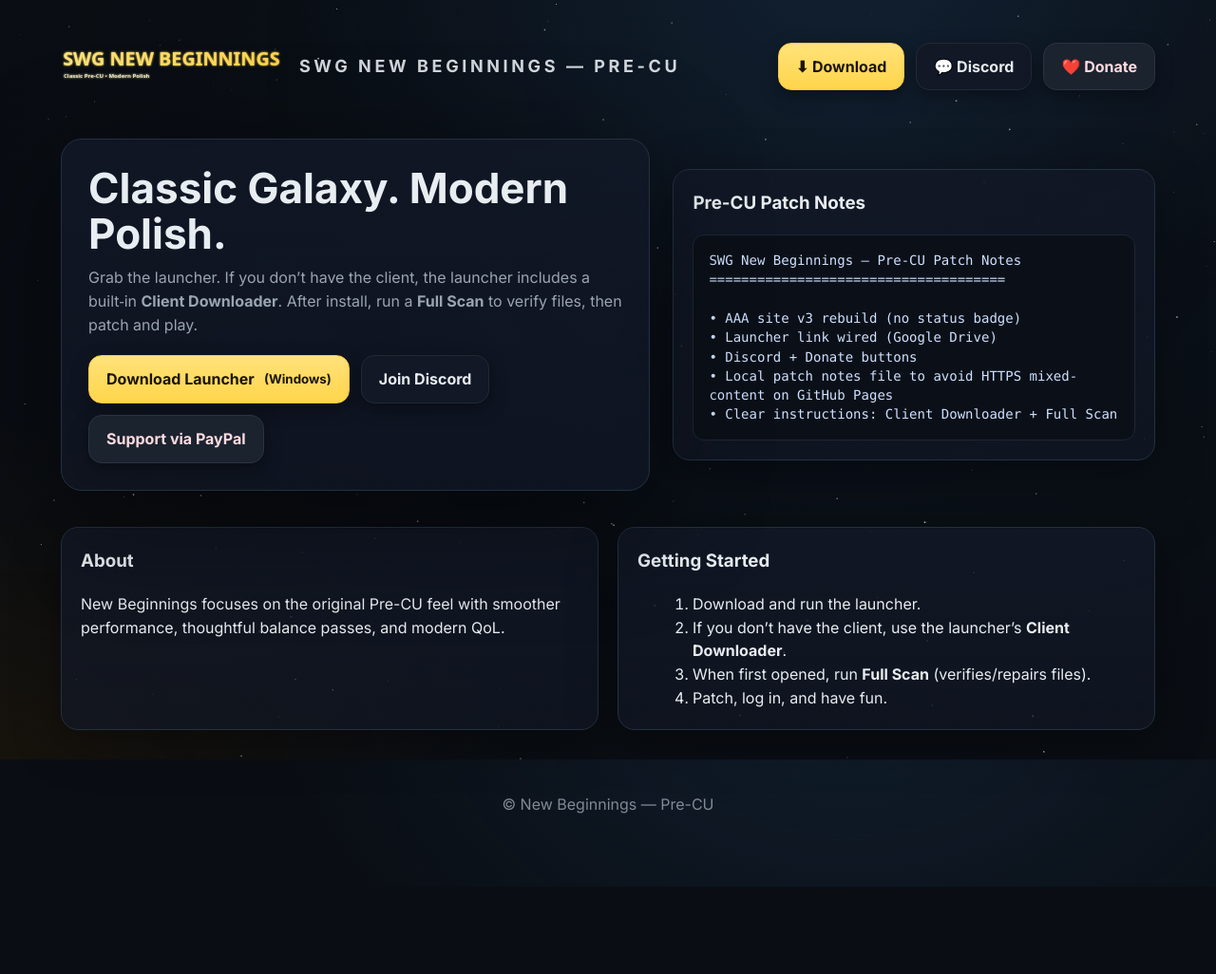
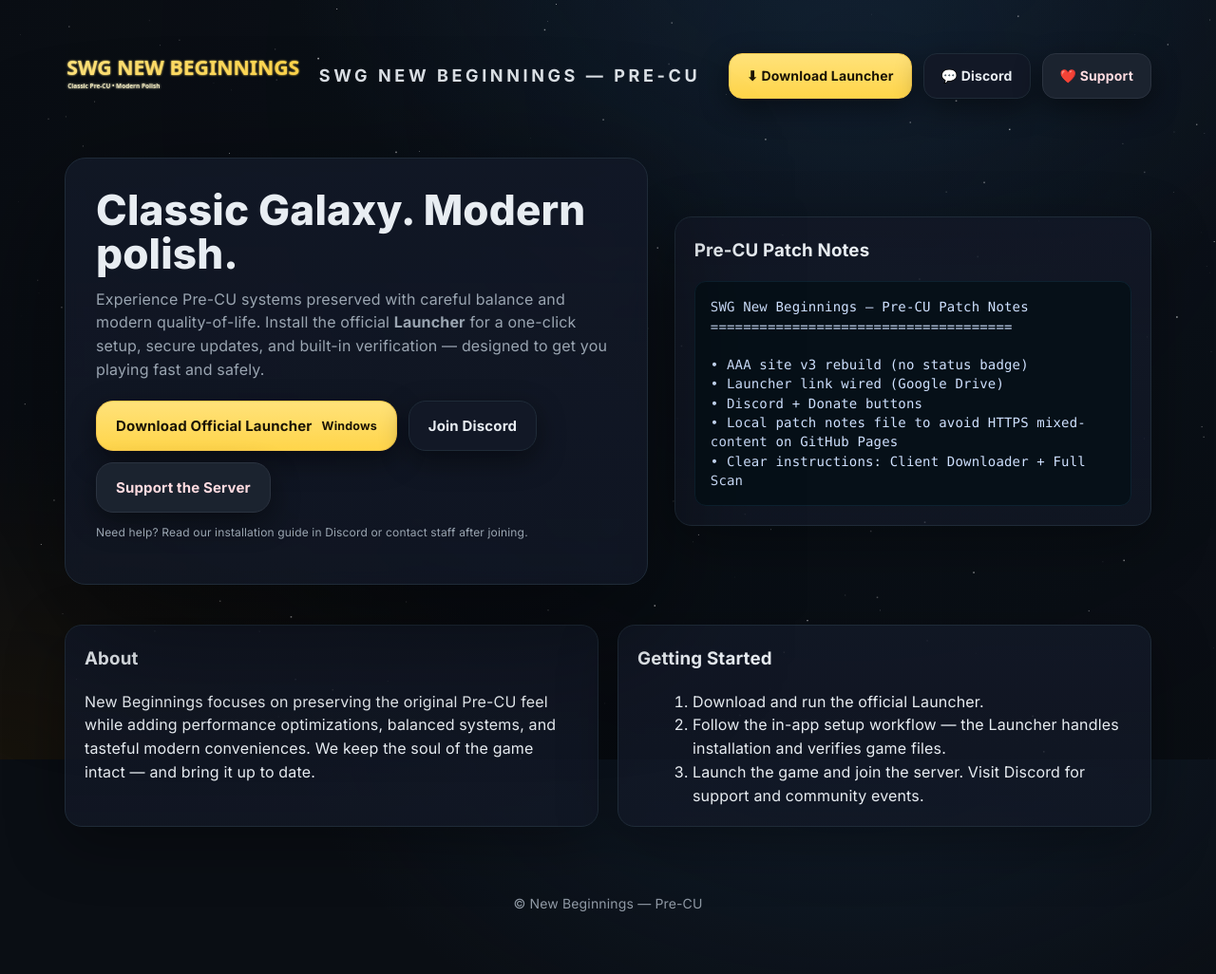
Before and after one commit to swgnewbeginnings/swgnewbeginnings.github.io, a plain HTML site: page index.html in a window 1280 px wide. Shown: the whole page at 95% size. Before the commit the page ends 934 px from the top, so only its background shows below. Drawn offline with Linux system fonts and the light colour scheme; animation ran at ten frames a second.

Commit message:
Update site: remove client downloader wording, polish UI to AAA standard

```diff
--- a/index.html
+++ b/index.html
@@ -4,11 +4,11 @@
     <meta charset="utf-8">
     <meta name="viewport" content="width=device-width, initial-scale=1">
     <title>SWG New Beginnings — Pre-CU</title>
-  <meta name="description" content="SWG New Beginnings — Pre-CU server with modern polish. Join the Discord, grab the launcher, and get in-game.">
+    <meta name="description" content="SWG New Beginnings — Pre-CU: classic galaxy mechanics with today’s polish. Download the official launcher and join our community on Discord.">
     <link rel="preconnect" href="https://fonts.googleapis.com">
     <link rel="preconnect" href="https://fonts.gstatic.com" crossorigin>
     <link href="https://fonts.googleapis.com/css2?family=Inter:wght@400;600;700;800&family=Orbitron:wght@600;800&display=swap" rel="stylesheet">
-  <link rel="stylesheet" href="styles.css?v=3">
+    <link rel="stylesheet" href="styles.css?v=4">
 </head>
 <body>
     <canvas id="starfield" aria-hidden="true"></canvas>
@@ -19,42 +19,44 @@
                 <img src="assets/logo.svg" alt="SWG New Beginnings logo" draggable="false">
                 <h1>SWG New Beginnings — Pre-CU</h1>
             </div>
-      <nav class="nav">
-        <a id="nav-download" class="btn primary" href="#">⬇ Download</a>
-        <a id="nav-discord" class="btn secondary" href="#">💬 Discord</a>
-        <a id="nav-donate" class="btn donate" href="#">❤️ Donate</a>
+            <nav class="nav" aria-label="Main navigation">
+                <a id="nav-download" class="btn primary" href="#" title="Download the official launcher">⬇ Download Launcher</a>
+                <a id="nav-discord" class="btn secondary" href="#" title="Join our Discord community">💬 Discord</a>
+                <a id="nav-donate" class="btn donate" href="#" title="Support the project">❤️ Support</a>
             </nav>
         </header>
 
         <main>
             <section class="hero">
                 <div class="hero-card">
-          <h2>Classic Galaxy. Modern Polish.</h2>
-          <p>Grab the launcher. If you don’t have the client, the launcher includes a built‑in <b>Client Downloader</b>. After install, run a <b>Full Scan</b> to verify files, then patch and play.</p>
+                    <h2>Classic Galaxy. Modern polish.</h2>
+                    <p class="lead">Experience Pre-CU systems preserved with careful balance and modern quality-of-life. Install the official <strong>Launcher</strong> for a one-click setup, secure updates, and built-in verification — designed to get you playing fast and safely.</p>
                     <div class="cta-row">
-            <a id="cta-download" class="btn primary" href="#"><b>Download Launcher</b><small>(Windows)</small></a>
-            <a id="cta-discord" class="btn secondary" href="#">Join Discord</a>
-            <a id="cta-donate" class="btn donate" href="#">Support via PayPal</a>
+                        <a id="cta-download" class="btn primary large" href="#"><b>Download Official Launcher</b><small>Windows</small></a>
+                        <a id="cta-discord" class="btn secondary large" href="#">Join Discord</a>
+                        <a id="cta-donate" class="btn donate large" href="#">Support the Server</a>
                     </div>
+                    <p class="muted tiny" style="margin-top:12px">Need help? Read our installation guide in Discord or contact staff after joining.</p>
                 </div>
-        <div class="panel">
+
+                <aside class="panel">
                     <h3 style="margin-top:0">Pre-CU Patch Notes</h3>
                     <pre id="patchnotes">Loading patch notes…</pre>
-        </div>
+                </aside>
             </section>
 
             <section class="grid section">
                 <div class="panel">
                     <h3 style="margin-top:0">About</h3>
-          <p>New Beginnings focuses on the original Pre-CU feel with smoother performance, thoughtful balance passes, and modern QoL.</p>
+                    <p>New Beginnings focuses on preserving the original Pre-CU feel while adding performance optimizations, balanced systems, and tasteful modern conveniences. We keep the soul of the game intact — and bring it up to date.</p>
                 </div>
+
                 <div class="panel">
                     <h3 style="margin-top:0">Getting Started</h3>
                     <ol style="margin:0 0 0 18px">
-            <li>Download and run the launcher.</li>
-            <li>If you don’t have the client, use the launcher’s <b>Client Downloader</b>.</li>
-            <li>When first opened, run <b>Full Scan</b> (verifies/repairs files).</li>
-            <li>Patch, log in, and have fun.</li>
+                        <li>Download and run the official Launcher.</li>
+                        <li>Follow the in-app setup workflow — the Launcher handles installation and verifies game files.</li>
+                        <li>Launch the game and join the server. Visit Discord for support and community events.</li>
                     </ol>
                 </div>
             </section>
--- a/styles.css
+++ b/styles.css
@@ -1,13 +1,13 @@
-
 :root{
   --bg:#0a0e14;
   --bg-2:#0f141b;
-  --card:#111722cc;
+  --card:#0f1720cc;
   --text:#e8edf2;
   --muted:#9aa5b1;
   --accent:#ffd54a;
   --accent-2:#ffe27a;
   --ring:rgba(255,213,74,.5);
+  --glass-border:#1f2b38;
 }
 
 *{box-sizing:border-box}
@@ -18,69 +18,77 @@ body{
               var(--bg);
   color:var(--text);
   font:16px/1.55 Inter,Segoe UI,Roboto,system-ui,-apple-system,"Helvetica Neue",Arial,sans-serif;
+  -webkit-font-smoothing:antialiased;
+  -moz-osx-font-smoothing:grayscale;
   overflow-x:hidden;
+  letter-spacing:0.01em;
 }
 
 #starfield{position:fixed;inset:0;z-index:-1}
 
-.container{max-width:1200px;margin:0 auto;padding:24px}
+.container{max-width:1200px;margin:0 auto;padding:28px}
 header{
   display:flex;justify-content:space-between;align-items:center;
-  padding:18px 0 8px 0;
+  padding:22px 0 12px 0;
 }
 .brand{display:flex;align-items:center;gap:14px}
-.brand img{height:56px;user-select:none}
-.brand h1{margin:0;font-size:18px;letter-spacing:.2em;color:#e8edf2;text-transform:uppercase;opacity:.9}
+.brand img{height:60px;user-select:none}
+.brand h1{margin:0;font-size:18px;letter-spacing:.2em;color:#e8edf2;text-transform:uppercase;opacity:.95}
 
 .nav{display:flex;gap:12px;flex-wrap:wrap}
 .btn{
   display:inline-flex;align-items:center;gap:10px;
   padding:12px 18px;border-radius:14px;text-decoration:none;font-weight:700;
-  background:#151b26;border:1px solid #202a37;color:var(--text);
-  transition:transform .15s ease, box-shadow .2s ease, border-color .2s ease;
-  box-shadow:0 6px 18px rgba(0,0,0,.35);
+  background:#151b26;border:1px solid var(--glass-border);color:var(--text);
+  transition:transform .15s ease, box-shadow .2s ease, border-color .2s ease, opacity .15s;
+  box-shadow:0 10px 30px rgba(0,0,0,.45);
+  font-size:14px;
 }
-.btn:hover{transform:translateY(-1px);border-color:var(--ring);box-shadow:0 10px 22px rgba(0,0,0,.45),0 0 0 4px var(--ring)}
+.btn:hover{transform:translateY(-2px);border-color:var(--ring);box-shadow:0 18px 40px rgba(0,0,0,.5),0 0 0 6px var(--ring)}
 .btn.primary{background:linear-gradient(180deg,var(--accent-2),var(--accent));color:#1b1405;border-color:#f7c94c}
 .btn.secondary{background:#121826}
 .btn.donate{background:#1b232f;color:#ffdbe0;border-color:#2b3340}
+.btn.large{padding:14px 20px;border-radius:18px;font-size:15px}
 
 .hero{
-  display:grid;grid-template-columns:1.1fr .9fr;gap:24px;align-items:center;
-  padding:40px 0 30px;
+  display:grid;grid-template-columns:1.1fr .9fr;gap:28px;align-items:center;
+  padding:44px 0 34px;
 }
 .hero-card{
-  background:linear-gradient(180deg,rgba(18,24,38,.85),rgba(18,24,38,.65));
-  border:1px solid #243142;
+  background:linear-gradient(180deg,rgba(18,24,38,.92),rgba(18,24,38,.78));
+  border:1px solid var(--glass-border);
   border-radius:22px;
-  padding:28px;
-  box-shadow:0 30px 120px rgba(0,0,0,.45);
-  backdrop-filter:saturate(140%) blur(6px);
+  padding:32px;
+  box-shadow:0 40px 140px rgba(0,0,0,.5);
+  backdrop-filter:saturate(140%) blur(8px);
 }
-.hero h2{font-size:44px;line-height:1.08;margin:0 0 10px}
-.hero p{color:var(--muted);margin:0 0 20px}
+.hero h2{font-size:44px;line-height:1.04;margin:0 0 12px;font-weight:800}
+.lead{color:var(--muted);margin:0 0 20px;font-size:16px}
+.muted.tiny{color:var(--muted);font-size:12px}
 
-.cta-row{display:flex;gap:12px;flex-wrap:wrap}
+.cta-row{display:flex;gap:12px;flex-wrap:wrap;margin-top:6px}
 
 .panel{
-  background:linear-gradient(180deg,rgba(18,24,38,.85),rgba(18,24,38,.65));
-  border:1px solid #243142;border-radius:18px;padding:20px;box-shadow:0 12px 50px rgba(0,0,0,.35);
+  background:linear-gradient(180deg,rgba(18,24,38,.92),rgba(18,24,38,.78));
+  border:1px solid var(--glass-border);border-radius:18px;padding:20px;box-shadow:0 18px 60px rgba(0,0,0,.35);
 }
 pre{
-  margin:0;max-height:420px;overflow:auto;background:#0b1018;border-radius:12px;padding:16px;border:1px solid #1d2735;
+  margin:0;max-height:420px;overflow:auto;background:#061018;border-radius:12px;padding:16px;border:1px solid #0d2230;
   color:#cfe1ff;font-family:ui-monospace,SFMono-Regular,Menlo,Consolas,monospace;font-size:14px;line-height:1.45;
   white-space:pre-wrap;
 }
 
 .grid{display:grid;grid-template-columns:1fr 1fr;gap:20px}
 .section{padding:8px 0 36px}
-footer{opacity:.75;color:#a7b1bd;padding:30px 0 50px;text-align:center}
+footer{opacity:.85;color:#a7b1bd;padding:34px 0 60px;text-align:center;font-size:14px}
 
 @media (max-width: 980px){
   .hero{grid-template-columns:1fr}
   .brand h1{display:none}
+  .hero h2{font-size:36px}
 }
 @media (max-width: 560px){
   .btn{width:100%;justify-content:center}
-  .hero h2{font-size:32px}
+  .hero h2{font-size:28px}
+  .container{padding:18px}
 }
```
Lines whose indentation alone changed are shown as unchanged.
